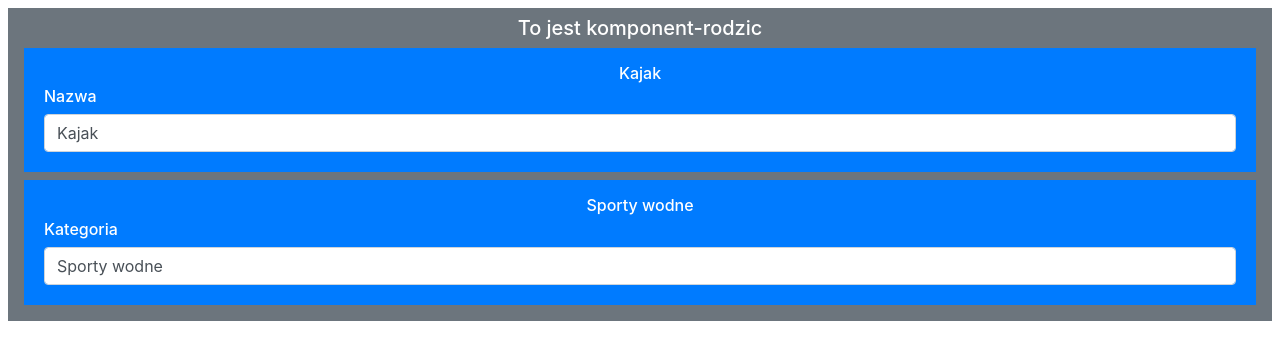
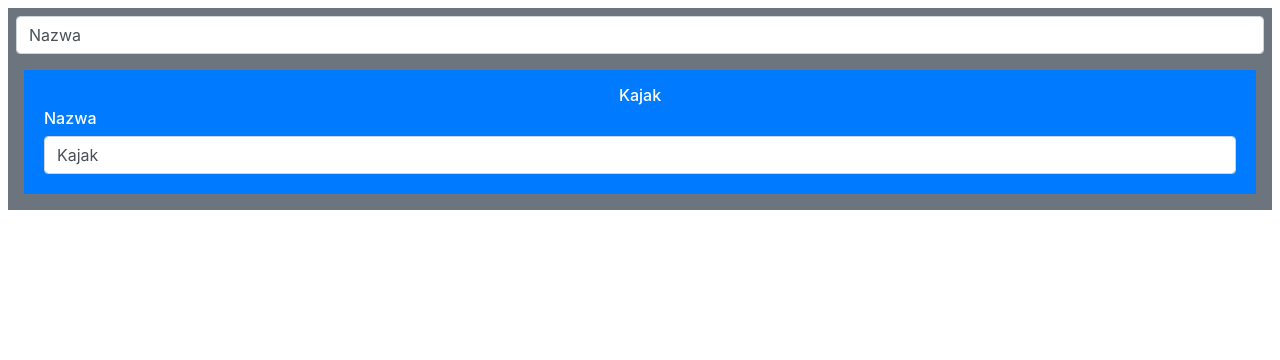
Before and after one commit to marekz/vuejs_simple_example, a Vue app in the folder templatesanddata/: page / in a window 1280 px wide. Shown: the top 360 px of the page. Built offline with nearby package versions, Linux system fonts and the light colour scheme.

Commit message:
VUEjs - define value in props

```diff
--- a/templatesanddata/src/App.vue
+++ b/templatesanddata/src/App.vue
@@ -1,8 +1,9 @@
 <template>
     <div class="bg-secondary text-white text-center m-2 p-2 h5">
-        {{ message }}
-        <MyFeature label-text="Nazwa" initialValue="Kajak"></MyFeature>
-        <child-component labelText="Kategoria" initialValue="Sporty wodne"></child-component>
+        <div class="form-group">
+            <input class="form-control" v-model="labelText" />
+        </div>
+        <my-feature v-bind:label-text="labelText" initial-value="Kajak"></my-feature>
     </div>
 </template>
 
@@ -15,7 +16,8 @@
         },
         data: function() {
             return {
-                message: "To jest komponent-rodzic"
+                message: "To jest komponent-rodzic",
+                labelText: "Nazwa"
             }
         }
     }
```
